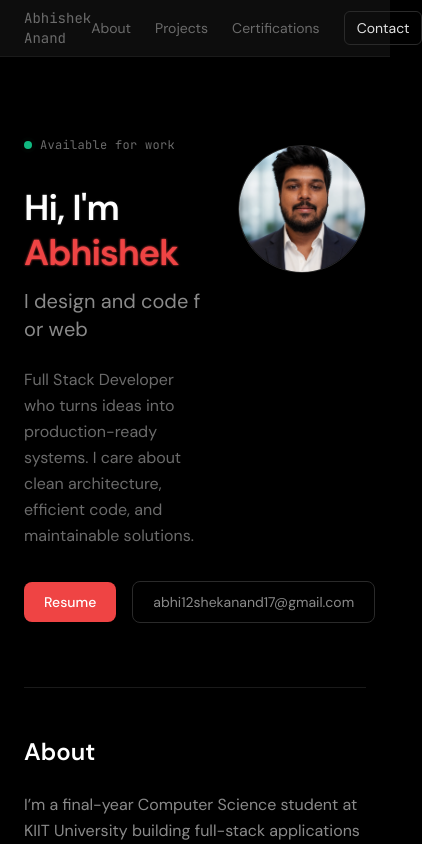
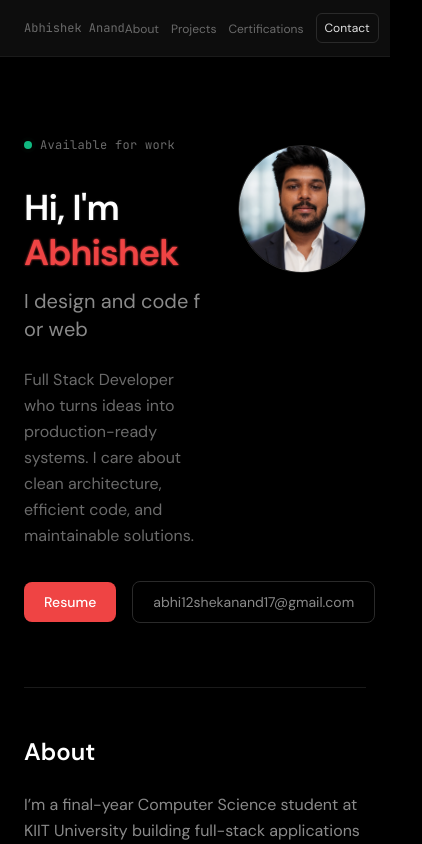
Before and after one commit to Abhii1217/Portfolio, a React (Vite) app: page / in a window 390 px wide. Shown: the top 844 px of the page, 422 px wide, since content can reach past the window. Built offline with nearby package versions, Linux system fonts and the light colour scheme.

Commit message:
Fix spacing and font size issues on mobile devices

```diff
--- a/src/components/Navbar.jsx
+++ b/src/components/Navbar.jsx
@@ -61,17 +61,17 @@ export default function Navbar() {
 
         <a
           href="#"
-          className="font-mono text-sm text-[#6b6b6b] hover:text-[#e2e2e2] transition-colors duration-200"
+          className="font-mono text-xs sm:text-sm text-[#6b6b6b] hover:text-[#e2e2e2] transition-colors duration-200 whitespace-nowrap"
         >
           Abhishek Anand
         </a>
 
-        <ul className="flex items-center gap-6">
+        <ul className="flex items-center gap-3 sm:gap-6">
           {links.map((link) => (
             <li key={link.label}>
               <a
                 href={link.href}
-                className="text-sm text-[#6b6b6b] hover:text-[#e2e2e2] transition-colors duration-200"
+                className="text-xs sm:text-sm text-[#6b6b6b] hover:text-[#e2e2e2] transition-colors duration-200"
               >
                 {link.label}
               </a>
@@ -83,7 +83,7 @@ export default function Navbar() {
               onClick={() => setOpen((prev) => !prev)}
               aria-expanded={open}
               aria-haspopup="true"
-              className="text-sm px-3 py-1.5 rounded-md border border-[#2a2a2a] text-[#e2e2e2] hover:bg-[#1a1a1a] transition-colors duration-200 cursor-pointer"
+              className="text-xs sm:text-sm px-2 sm:px-3 py-1.5 rounded-md border border-[#2a2a2a] text-[#e2e2e2] hover:bg-[#1a1a1a] transition-colors duration-200 cursor-pointer"
             >
               Contact
             </button>
```
